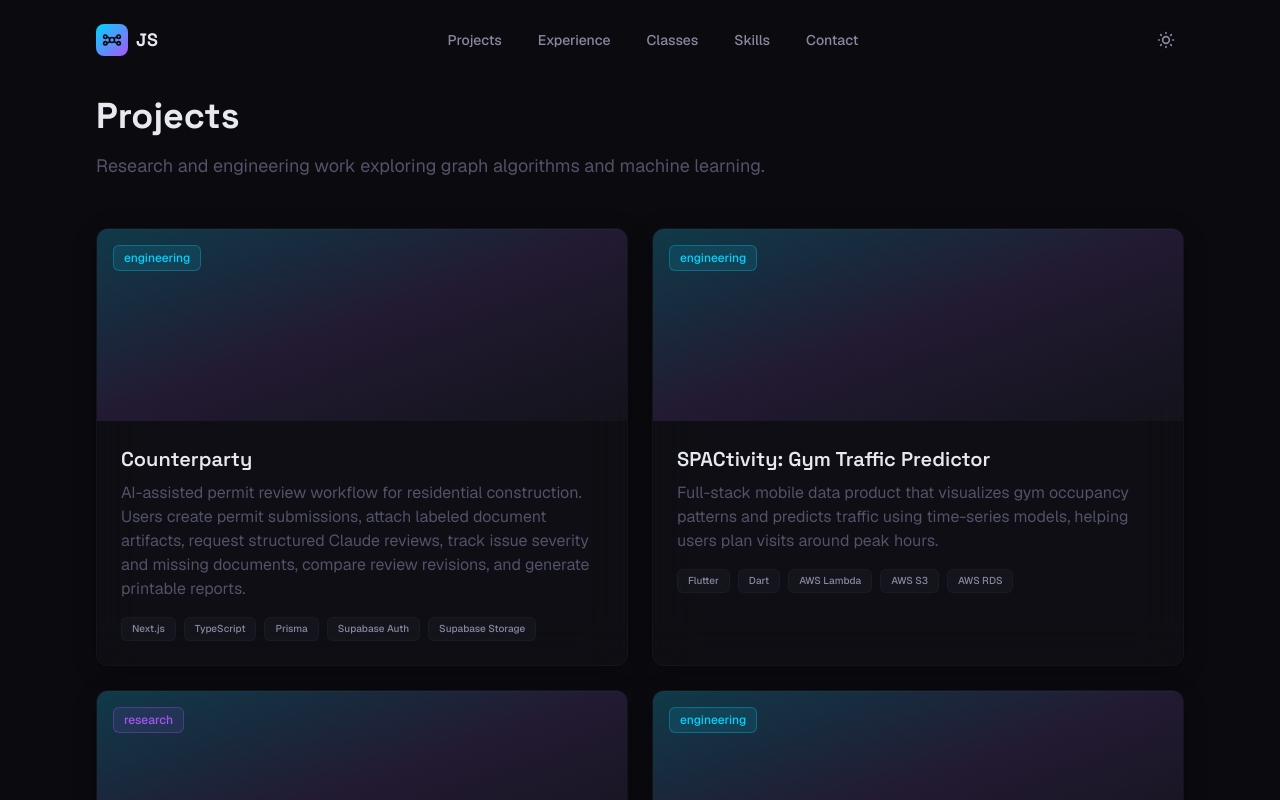
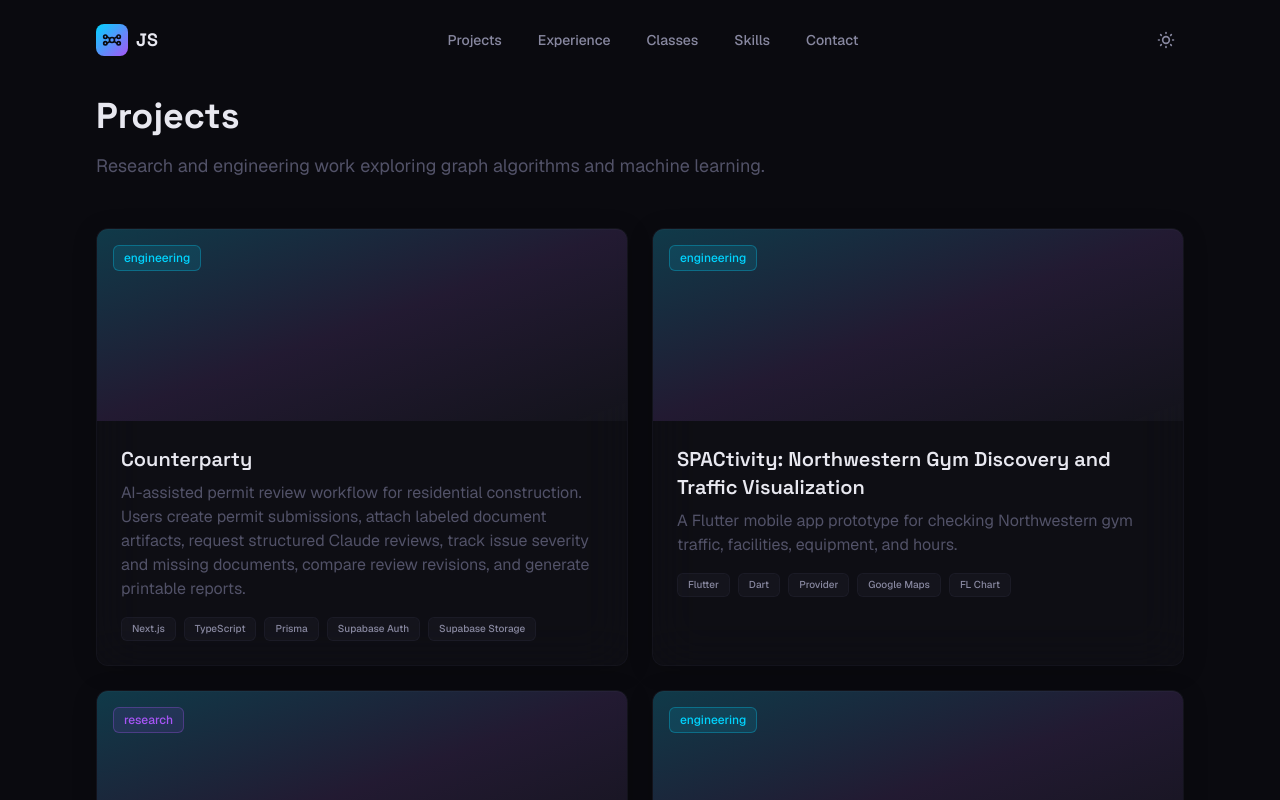
Before and after one commit to justinsortland/justinsortland.github.io, a Next.js app: page /projects in a window 1280 px wide. Shown: the top 800 px of the page. Built offline with nearby package versions, Linux system fonts and the light colour scheme.

Commit message:
polish SPACtivity case study

```diff
--- a/src/data/projects.ts
+++ b/src/data/projects.ts
@@ -122,9 +122,9 @@ Wiring together Supabase Auth, Supabase Storage, Prisma migrations, Vercel deplo
   // ─── Second Project ───────────────────────────────────────────────────────────
   {
     slug: 'spactivity',
-    title: 'SPACtivity: Gym Traffic Predictor',
+    title: 'SPACtivity: Northwestern Gym Discovery and Traffic Visualization',
     description:
-      'Full-stack mobile data product that visualizes gym occupancy patterns and predicts traffic using time-series models, helping users plan visits around peak hours.',
+      'A Flutter mobile app prototype for checking Northwestern gym traffic, facilities, equipment, and hours.',
     type: 'engineering',
     featured: true,
     priority: 2,
@@ -132,74 +132,73 @@ Wiring together Supabase Auth, Supabase Storage, Prisma migrations, Vercel deplo
     technologies: [
       'Flutter',
       'Dart',
-      'AWS Lambda',
-      'AWS S3',
-      'AWS RDS',
-      'PostgreSQL',
-      'REST APIs',
+      'Provider',
+      'Google Maps',
+      'FL Chart',
       'Python',
     ],
-    tags: ['Mobile', 'Full-Stack', 'Data', 'Time-Series'],
+    tags: ['Mobile', 'Flutter', 'Data Visualization', 'Prototype'],
     highlights: [
-      'Time-series occupancy model trained on historical gym entry data, served via AWS Lambda REST API',
-      'Flutter mobile app with interactive traffic visualization showing predicted vs. historical occupancy across the day',
-      'AWS RDS (PostgreSQL) stores entry data; Lambda serves predictions on-demand; S3 hosts static model artifacts',
+      'Flutter app with gym discovery, traffic visualization, equipment browsing, favorites, dark mode, and map directions in one interface',
+      'Traffic charts used live Northwestern gym data where available, supplemented by estimated fallback values when historical coverage was sparse',
+      'Provider-managed state across gym, facility, equipment, favorites, and theme layers with reusable screen and model architecture',
     ],
     github: undefined,
     date: '2023-06-01',
-    dateDisplay: 'Jun 2023 – Sep 2024',
+    dateDisplay: '2023',
     problem:
-      'Gym-goers at Northwestern\'s SPAC facility had no way to know how crowded it would be before arriving. Without occupancy data, planning a visit around peak hours required guesswork.',
+      'Northwestern students often choose between multiple gyms without a clean view of current conditions or facility details. A student might care about whether a gym is crowded, whether it has the right equipment, whether it is open, or how far away it is.',
     approach:
-      'Collected gym entry data and stored it in AWS RDS (PostgreSQL). Built a Python time-series model to predict occupancy by hour-of-day and day-of-week, packaged it as a Lambda function, and exposed it via REST API. Built a Flutter mobile app that fetches predictions and visualizes traffic curves.',
+      'Built a Flutter app with structured pages for gyms, facilities, equipment, favorites, settings, and search. Traffic visualization used live gym data where available and estimated fallback values when coverage was sparse. Provider handled state for gyms, equipment, facilities, favorites, and theme settings.',
     results:
-      'Users see predicted occupancy by time of day, compare against historical patterns, and pick when to go.',
+      'A working mobile prototype connecting a real campus use case to a structured Flutter application, covering gym discovery, traffic visualization, equipment browsing, maps, favorites, and dark mode.',
     content: `## Overview
 
-SPACtivity is a full-stack mobile app that predicts and visualizes gym traffic at Northwestern's SPAC facility, letting users pick a time to go before it gets crowded.
+SPACtivity was a mobile app prototype I built for Northwestern students who wanted a faster way to decide which gym to use. The app combined gym discovery, facility details, equipment information, maps, favorites, dark mode, and traffic visualization in one Flutter interface.
 
-## Architecture
+The project was designed around a real student problem: Northwestern has multiple recreation facilities, but deciding where to go can depend on crowding, equipment availability, location, and hours. SPACtivity turned that information into a mobile-first experience that made gym choice easier.
 
-\`\`\`
-Entry Data (historical)
-        │
-   AWS RDS (PostgreSQL)
-        │
-   Python Model (time-series)
-        │
-   AWS Lambda → REST API
-        │
-   Flutter Mobile App
-   ├── Traffic visualization (chart)
-   └── Prediction display (by time slot)
-        │
-   AWS S3 (model artifacts)
-\`\`\`
+## Problem
 
-## Model
+Northwestern students often choose between multiple gyms without a clean view of current conditions or facility details. A student might care about whether a gym is crowded, whether it has the right equipment, whether it is open, or how far away it is.
 
-Time-series occupancy model trained on historical entry counts, with features:
+I wanted to build an app that treated gym choice as a product problem rather than a static information page. The goal was to make recreation data easier to browse, compare, and act on from a phone.
 
-- Hour of day (0–23)
-- Day of week (0=Mon … 6=Sun)
-- Term week number
-- Academic calendar flags (finals week, break week)
+## Approach
 
-Predictions returned as occupancy level per hour slot.
+I built SPACtivity as a Flutter app with structured pages for gyms, facilities, equipment, favorites, settings, and search. The app focused on practical flows: finding a gym, checking traffic, viewing hours, seeing available equipment, opening map directions, and saving commonly used locations.
 
-## Mobile App (Flutter)
+The traffic visualization used live gym traffic data where available, supplemented by estimated fallback values when historical coverage was sparse. This kept the interface useful even when the available data was incomplete.
 
-- Interactive chart showing predicted vs. historical occupancy across the day
-- Hour-by-hour breakdown with color-coded traffic levels
-- Fetches predictions on-demand from Lambda REST API
-- Dart/Flutter with clean, minimal UI
+## Implementation
 
-## Infrastructure
+The app was organized around reusable screens, model objects, and state notifiers. Provider handled app state for favorites, theme settings, gym data, equipment data, and facility data. Google Maps integration supported location context and directions. FL Chart was used for traffic visualizations.
 
-- **AWS RDS** — PostgreSQL database storing historical entry records
-- **AWS Lambda** — serverless prediction endpoint, scales to zero between requests
-- **AWS S3** — stores trained model artifacts and static assets
-- **REST API** — Flutter client fetches predictions via HTTP
+Gym detail pages included traffic views, hours, descriptions, equipment, amenities, and map actions. Facility and equipment pages let users browse recreation options beyond a single gym list. Favorites and dark mode made the app feel more like a usable student product than a static class demo.
+
+**Stack**
+
+\`Flutter\` \`Dart\` \`Provider\` \`Google Maps\` \`FL Chart\`
+
+## Data Note
+
+SPACtivity used live Northwestern gym traffic data where available and estimated fallback values where historical coverage was incomplete. The fallback values were meant to support a more complete visualization experience, not to claim a validated forecasting model.
+
+This distinction matters because the project was built in 2023, when available historical coverage was limited. The app should be understood as a mobile product prototype with practical traffic visualization, not as a production-grade prediction system.
+
+## Limitations
+
+SPACtivity was a student project and prototype, not a production app. It was not released on the App Store and had no production user base. The traffic estimation logic was useful for filling gaps, but it was not a validated forecasting model. Some dependencies or setup steps may need updating because the project has been archived.
+
+## What I Learned
+
+SPACtivity taught me how much engineering work sits behind a simple product question. "Which gym should I go to?" required data modeling, state management, UI organization, map behavior, time and hours handling, and clear visual presentation.
+
+It also taught me to be careful with incomplete real-world data. Live data is useful, but products often need fallback behavior when coverage is sparse. The challenge is making the interface helpful without overstating what the data can prove.
+
+## Next Steps
+
+If I revisited SPACtivity, I would modernize the Flutter dependencies, clean up the data layer, and separate live traffic ingestion from fallback estimation more clearly. I would also replace the fallback estimation logic with a formal time-series baseline such as SARIMA and compare it against simpler rolling-average and day-of-week baselines. A stronger version of the project would include a small backend, clearer data provenance, and an evaluation page showing how well each traffic estimate matched observed gym usage.
 `,
   },
 
```
